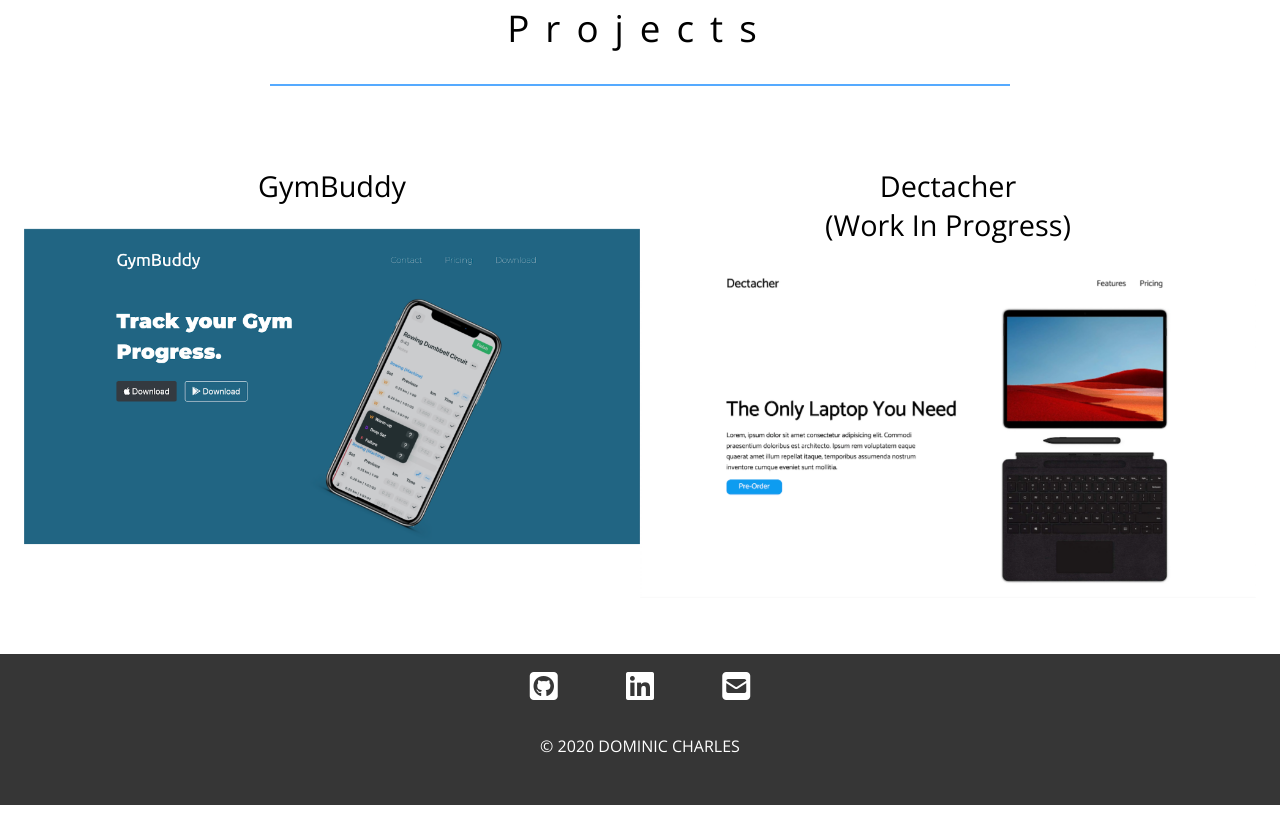
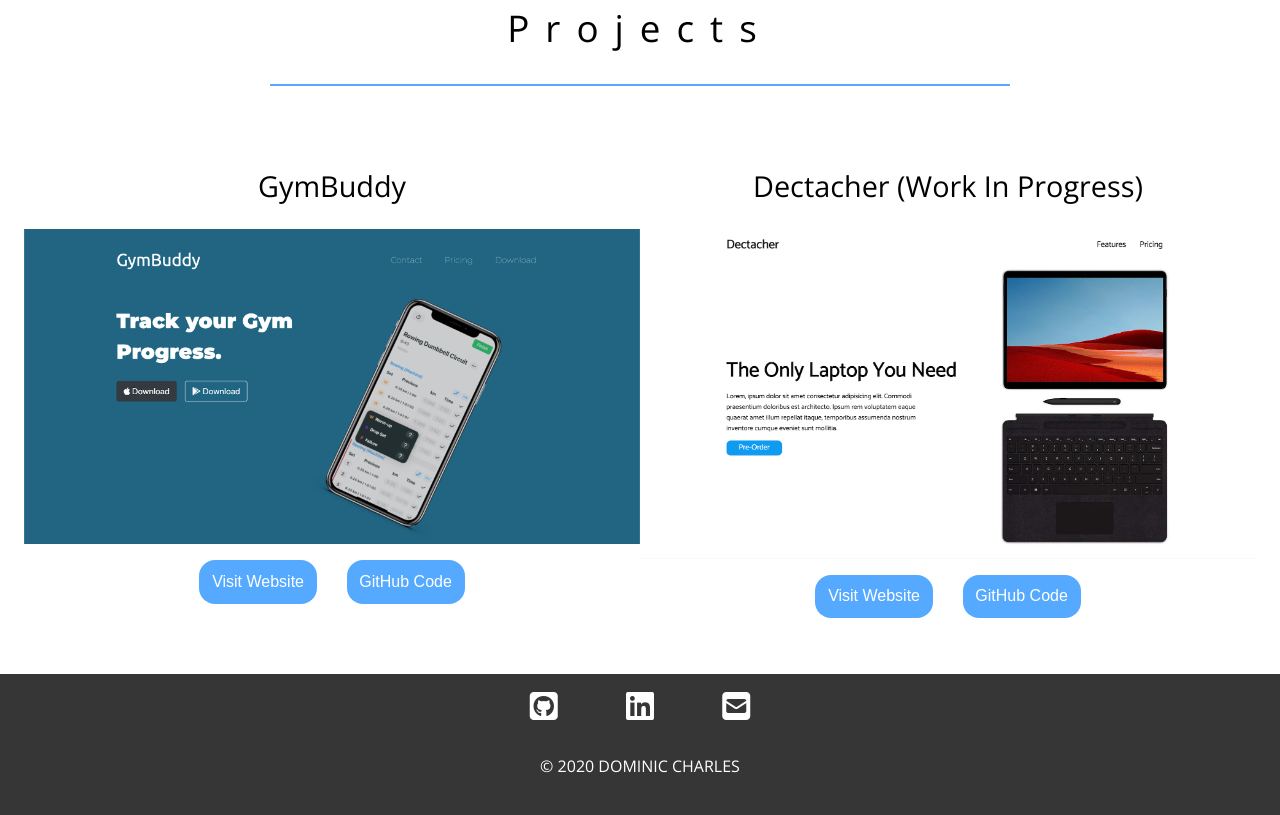
Before and after one commit to itsdominic/Dominic, a plain HTML site: page index.html in a window 1280 px wide. Shown: the part 2169-2984 px from the top of the page. Drawn offline with nearby package versions, Linux system fonts and the light colour scheme.

Commit message:
restore to previous

```diff
--- a/index.html
+++ b/index.html
@@ -46,12 +46,12 @@
         <img src="images/IMG-5228.jpg" alt="" />
         <p>
           I go by the name of Dominic Charles but you probably already guessed that by the huge showcase.
-          I’m a recent graduate from the University of Hertfordshire who is now employed as an IT Coordinator.
-          Staying on the subject university during my studies I took both a Web Scripting & Advanced Web Scripting module
+          I’m a recent graduate from the University of Hertfordshire currently employed as an IT Coordinator.
+          Whilst on the subject university during my studies I took both a Web Scripting & Advanced Web Scripting module
           which gave me exposure to the world of Web Development.
-          From these modules, I learned the basics and fundamentals of HTML, CSS, and JavaScript
+          From these modules, I learned the basics of HTML, CSS, and the fundamentals JavaScript
           and I quickly discovered Web Dev was my passion. <br><br>
-          After leaving University I continued to advance my knowledge independently.
+          After leaving university I continued to advance my knowledge independently.
           I added the use Git and GitHub, Bootstrap 4, and the CSS predecessor SASS to my workflow which I learnt all in my own time.
           I also developed my core CSS knowledge by learning CSS grid and Flexbox which makes creating page layouts a breeze.
           Me and JavaScript have a love-hate relationship however learning how to manipulate the DOM to do some
@@ -87,21 +87,21 @@
       <div class="portfolio__container">
         <div class="project">
           <h2>GymBuddy</h2>
-          <div class="container">
           <img src="images/Webp.net-resizeimage.png" alt="" />
           <button>
             <a href="https://itsdominic.github.io/Gym-Buddy/">Visit Website</a>
           </button>
-
-        </div>
+          <button>
+            <a href="https://github.com/itsdominic/Gym-Buddy">GitHub Code</a>
+          </button>
         </div>
 
         <div class="project">
-          <h2>Dectacher <br><span>(Work In Progress)</span></h2>
-          <div class="container">
+          <h2>Dectacher <span>(Work In Progress)</span></h2>
           <img src="images/Screenshot 2020-06-09 at 14.07.35.png" alt="" />
           <button><a href="">Visit Website</a></button>
-          </div>
+          <button><a href="">GitHub Code</a></button>
+        </div>
       </div>
     </section>
 
--- a/style.scss
+++ b/style.scss
@@ -334,40 +334,26 @@ body {
         font-size: 1.4rem;
         letter-spacing: 0;
       }
+      button {
+        font-size: 1rem;
+        margin: 0 0.8rem;
+        margin-top: 1rem;
+        padding: 0.8rem;
+        border: none;
+        border-radius: 1rem;
+        background-color: map-get($colors, main);
+
+        &:hover {
+          transform: scale(1.2);
+        }
+
+        a {
+          color: map-get($colors, seconday);
+          text-decoration: none;
+        }
+      }
     }
   }
-}
-
-.container {
-  position: relative;
-  width: 100%;
-}
-.container:before {
-  content: "";
-  position: absolute;
-  width: 100%;
-  height: 100%;
-  top: 0;
-  left: 0;
-  right: 0;
-  background-color: rgba(0, 0, 0, 0);
-}
-.container:hover::before {
-  background-color: rgba(0, 0, 0, 0.5);
-}
-.container img {
-  display: block;
-}
-.container button {
-  position: absolute;
-  top: 50%;
-  left: 50%;
-  transform: translate(-50%, -50%);
-  -ms-transform: translate(-50%, -50%);
-  opacity: 0;
-}
-.container:hover button {
-  opacity: 1;
 }
 
 footer {
```
Also changed, not shown: style.css, 1 other file.
